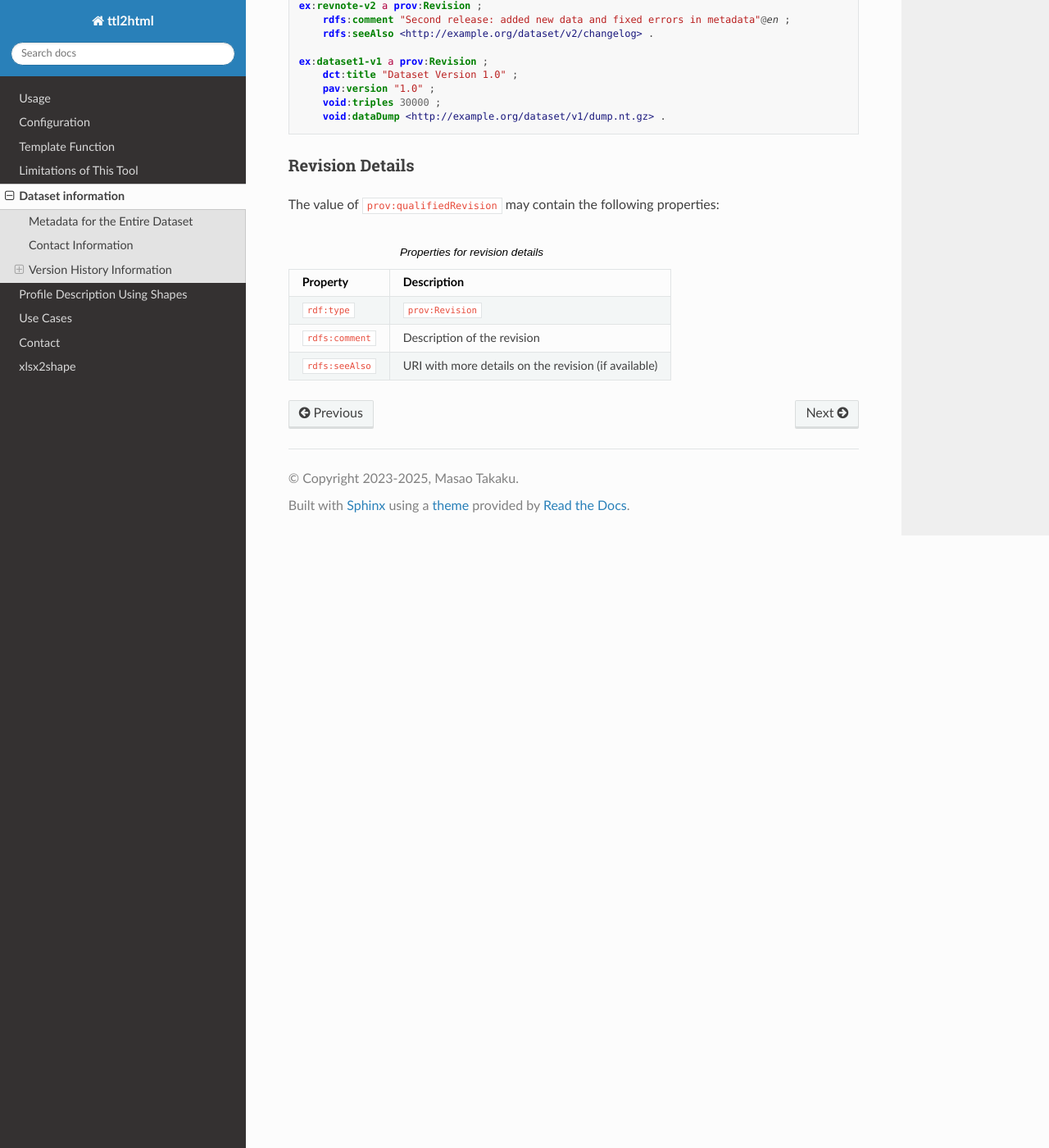
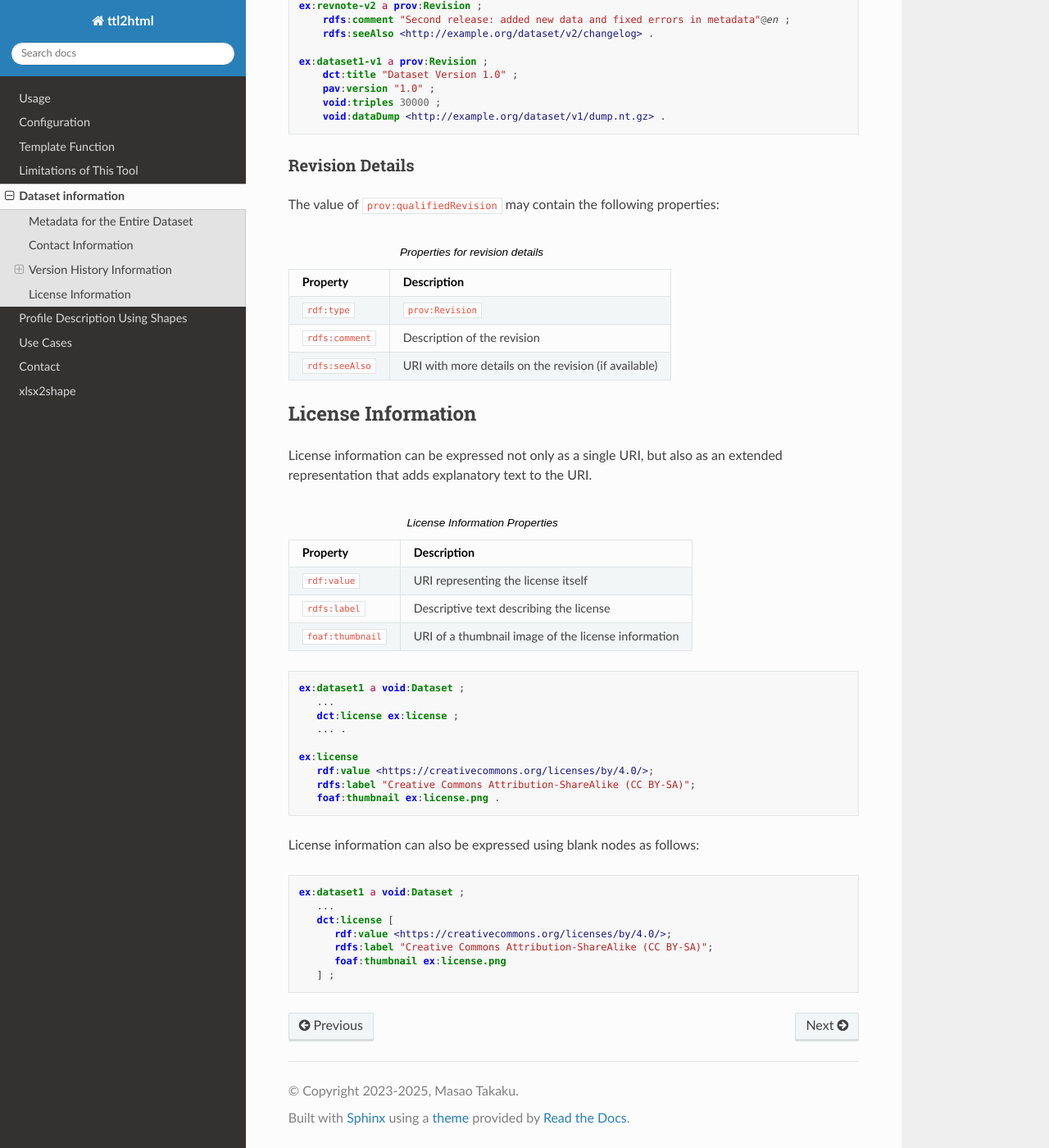
Before and after one commit to masao/ttl2html-doc, a Sphinx documentation site: the page built from docs/dataset.rst, in a window 1280 px wide and 1400 px high, scrolled down 4193 px. Shown: the whole window at 82% size. Built offline with Sphinx 7.4.7 and the Read the Docs theme 3.1.0, drawn with Linux system fonts in a browser that asks for light colours.

Commit message:
doc for license info. fix masao/ttl2html#214

```diff
--- a/docs/dataset.rst
+++ b/docs/dataset.rst
@@ -180,3 +180,40 @@ The value of ``prov:qualifiedRevision`` may contain the following properties:
    ``rdf:type``, ``prov:Revision``
    ``rdfs:comment``, Description of the revision
    ``rdfs:seeAlso``, URI with more details on the revision (if available)
+
+License Information
+-------------------
+
+License information can be expressed not only as a single URI, but also as an extended representation that adds explanatory text to the URI.
+
+.. csv-table:: License Information Properties
+   :header: Property, Description
+   :widths: auto
+
+   ``rdf:value``, URI representing the license itself
+   ``rdfs:label``, Descriptive text describing the license
+   ``foaf:thumbnail``, URI of a thumbnail image of the license information
+
+.. code-block:: turtle
+
+   ex:dataset1 a void:Dataset ;
+      ...
+      dct:license ex:license ;
+      ... .
+
+   ex:license
+      rdf:value <https://creativecommons.org/licenses/by/4.0/>;
+      rdfs:label "Creative Commons Attribution-ShareAlike (CC BY-SA)";
+      foaf:thumbnail ex:license.png .
+
+License information can also be expressed using blank nodes as follows:
+
+.. code-block:: turtle
+
+   ex:dataset1 a void:Dataset ;
+      ...
+      dct:license [
+         rdf:value <https://creativecommons.org/licenses/by/4.0/>;
+         rdfs:label "Creative Commons Attribution-ShareAlike (CC BY-SA)";
+         foaf:thumbnail ex:license.png
+      ] ;
```
